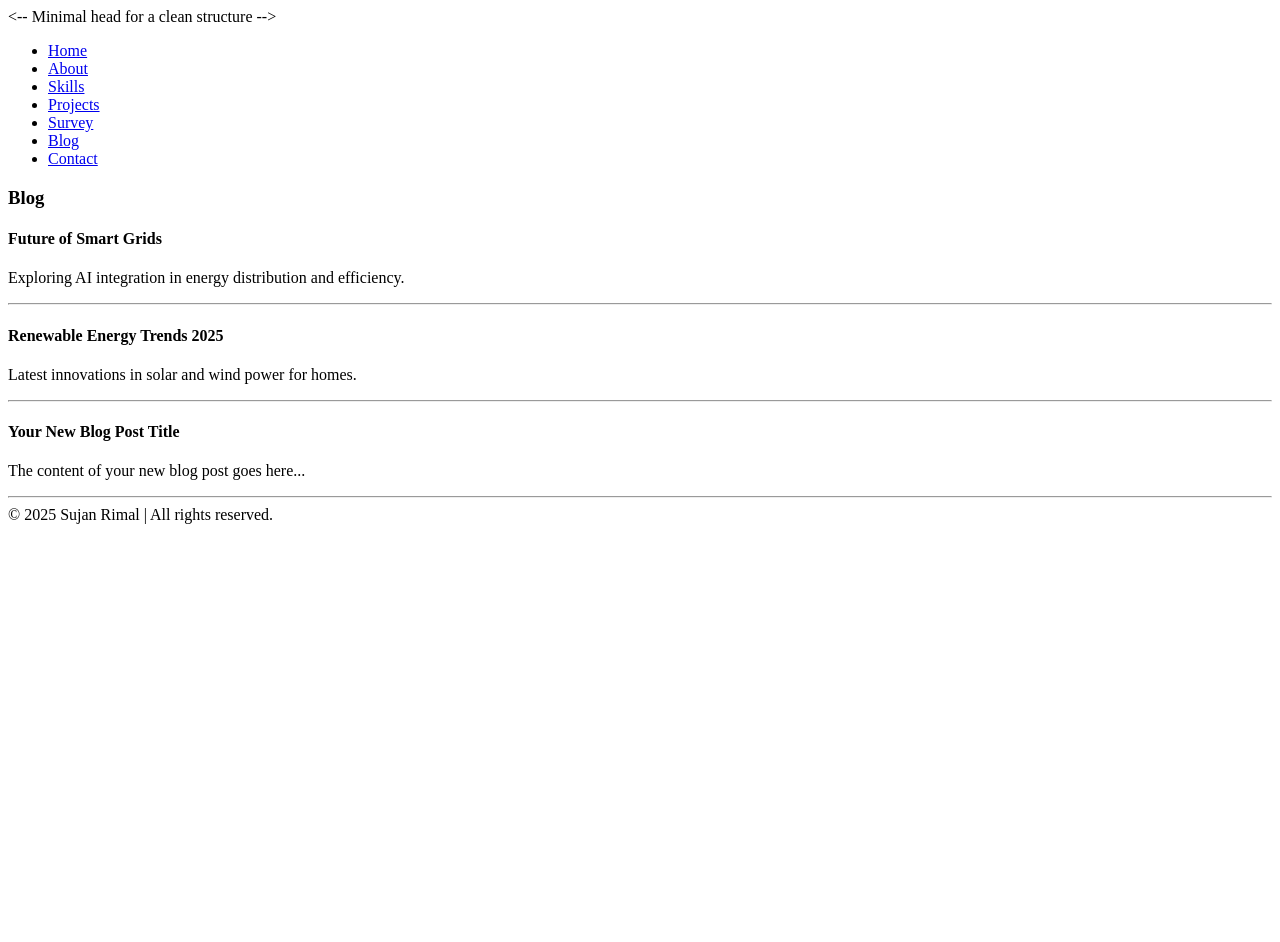
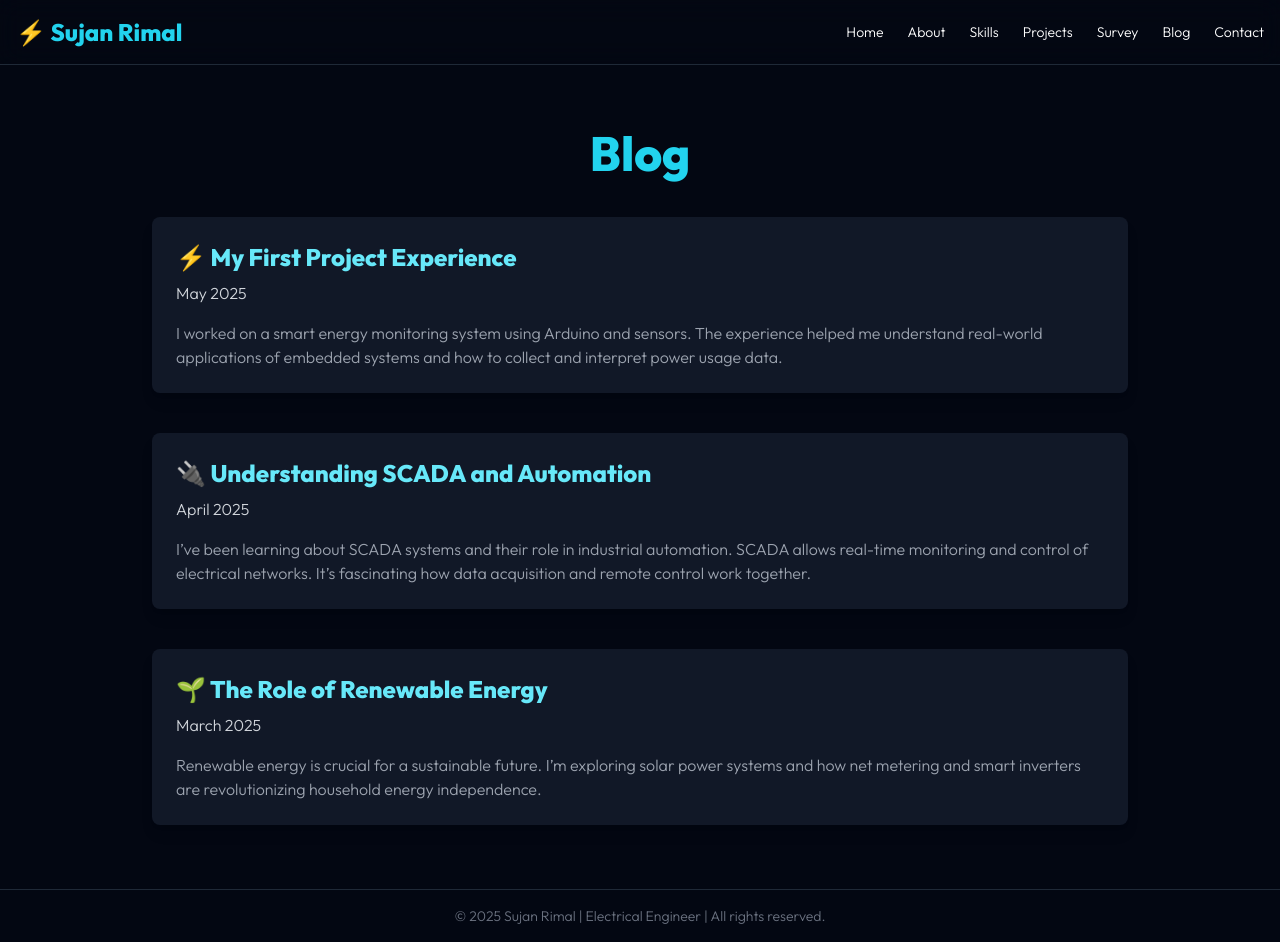
Before and after one commit to sujanrimal-tech/rimalsujan, a plain HTML site: page blog/index.html in a window 1280 px wide. Before the commit the page ends 800 px from the top, so only its background shows below. Drawn offline with nearby package versions, Linux system fonts and the light colour scheme.

Commit message:
Update index.html

```diff
--- a/blog/index.html
+++ b/blog/index.html
@@ -1,59 +1,74 @@
+
 <!DOCTYPE html>
-<html lang="en">
+<html lang="en" class="dark">
 <head>
-  <meta charset="UTF-8">
-  <meta name="viewport" content="width=device-width, initial-scale=1.0">
-  <title>Blog - Sujan Rimal</title>
-  <-- Minimal head for a clean structure -->
+  <meta charset="UTF-8" />
+  <meta name="viewport" content="width=device-width, initial-scale=1" />
+  <title>Blog | Sujan Rimal</title>
+  <script src="https://cdn.tailwindcss.com"></script>
+  <link href="https://fonts.googleapis.com/css2?family=Outfit:wght@300;600;800&display=swap" rel="stylesheet" />
+  <style>
+    body {
+      font-family: 'Outfit', sans-serif;
+      scroll-behavior: smooth;
+      background-color: #0f172a;
+      color: #e0e7ff;
+    }
+    .glow {
+      text-shadow: 0 0 5px #0ff, 0 0 10px #0ff, 0 0 15px #0ff;
+    }
+    .transition-glow {
+      transition: text-shadow 0.3s ease;
+    }
+    .transition-glow:hover {
+      text-shadow: 0 0 10px #0ff, 0 0 20px #0ff;
+    }
+  </style>
+</head>
+<body class="bg-gray-950 text-white">
 
-</head>
-<body>
-
-<!-- Final Fixed Navbar for blog/index.html -->
-<nav>
-  <ul>
-    <li><a href="/">Home</a></li>
-    <li><a href="/about/">About</a></li>
-    <li><a href="/about/#skills">Skills</a></li>
-    <li><a href="/project/">Projects</a></li>
-    <li><a href="/survey/">Survey</a></li>
-    <li><a href="/blog/">Blog</a></li>
-    <li><a href="/contact/">Contact</a></li>
+<!-- Navbar -->
+<nav class="p-4 flex justify-between items-center border-b border-gray-800 backdrop-blur-md bg-opacity-10 sticky top-0 z-50">
+  <h1 class="text-2xl font-extrabold text-cyan-400 transition-glow cursor-pointer" onclick="location.href='/'">⚡ Sujan Rimal</h1>
+  <ul class="flex gap-6 text-sm">
+    <li><a href="/" class="hover:text-cyan-400 transition">Home</a></li>
+    <li><a href="/about/" class="hover:text-cyan-400 transition">About</a></li>
+    <li><a href="/about/#skills" class="hover:text-cyan-400 transition">Skills</a></li>
+    <li><a href="/project/" class="hover:text-cyan-400 transition">Projects</a></li>
+    <li><a href="/survey/" class="hover:text-cyan-400 transition">Survey</a></li>
+    <li><a href="/blog/" class="hover:text-cyan-400 transition">Blog</a></li>
+    <li><a href="/contact/" class="hover:text-cyan-400 transition">Contact</a></li>
   </ul>
 </nav>
 
+<main class="max-w-5xl mx-auto px-6 py-16">
+  <h2 class="text-5xl font-extrabold text-cyan-400 mb-10 text-center">Blog</h2>
+  <section class="space-y-10">
 
+    <article class="bg-gray-900 p-6 rounded-lg shadow-lg">
+      <h3 class="text-2xl font-bold text-cyan-300 mb-2">⚡ My First Project Experience</h3>
+      <p class="text-gray-300 mb-4">May 2025</p>
+      <p class="text-gray-400">I worked on a smart energy monitoring system using Arduino and sensors. The experience helped me understand real-world applications of embedded systems and how to collect and interpret power usage data.</p>
+    </article>
 
-  <!-- Blog Section -->
-  <section id="blog">
-    <h3>Blog</h3>
-    <!-- Add your blog post content directly here as static HTML -->
-    <div id="blog-posts">
-      <article>
-        <h4>Future of Smart Grids</h4>
-        <p>Exploring AI integration in energy distribution and efficiency.</p>
-        <hr/>
-      </article>
-      <article>
-        <h4>Renewable Energy Trends 2025</h4>
-        <p>Latest innovations in solar and wind power for homes.</p>
-        <hr/>
-      </article>
-      <!-- Add more blog posts here using the same <article> structure -->
-      <article>
-          <h4>Your New Blog Post Title</h4>
-          <p>The content of your new blog post goes here...</p>
-          <hr/>
-      </article>
-    </div>
+    <article class="bg-gray-900 p-6 rounded-lg shadow-lg">
+      <h3 class="text-2xl font-bold text-cyan-300 mb-2">🔌 Understanding SCADA and Automation</h3>
+      <p class="text-gray-300 mb-4">April 2025</p>
+      <p class="text-gray-400">I’ve been learning about SCADA systems and their role in industrial automation. SCADA allows real-time monitoring and control of electrical networks. It’s fascinating how data acquisition and remote control work together.</p>
+    </article>
+
+    <article class="bg-gray-900 p-6 rounded-lg shadow-lg">
+      <h3 class="text-2xl font-bold text-cyan-300 mb-2">🌱 The Role of Renewable Energy</h3>
+      <p class="text-gray-300 mb-4">March 2025</p>
+      <p class="text-gray-400">Renewable energy is crucial for a sustainable future. I’m exploring solar power systems and how net metering and smart inverters are revolutionizing household energy independence.</p>
+    </article>
+
   </section>
+</main>
 
-  <!-- Footer -->
-  <footer>
-    © 2025 Sujan Rimal | All rights reserved.
-  </footer>
-
-  <!-- REMOVED: Page specific JavaScript (Firebase script was in head) -->
+<footer class="p-4 border-t border-gray-800 text-center text-sm text-gray-500">
+  &copy; 2025 Sujan Rimal | Electrical Engineer | All rights reserved.
+</footer>
 
 </body>
 </html>
```
